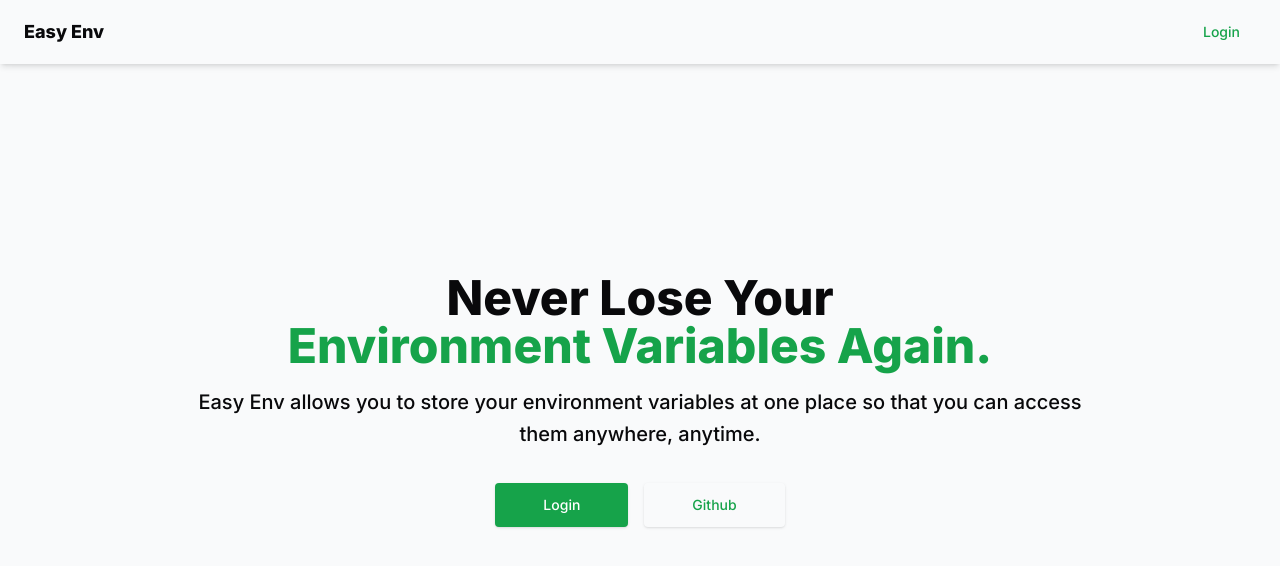
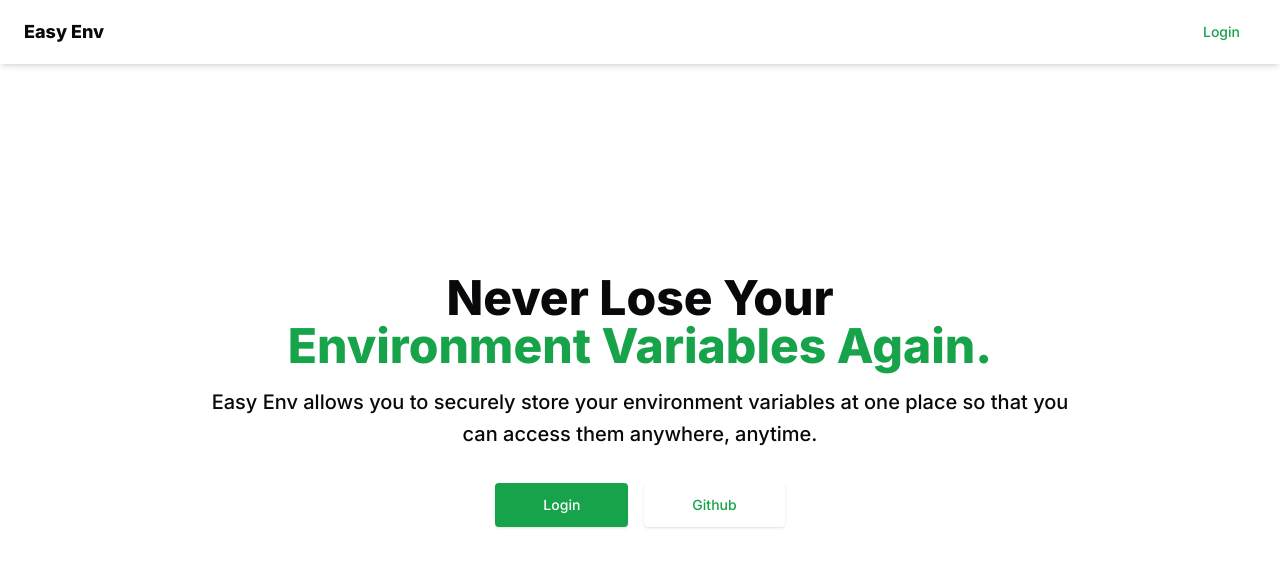
Before and after one commit to actuallyakshat/easy-env, a Next.js app: page / in a window 1280 px wide. Shown: the top 566 px of the page. Built offline with nearby package versions, Linux system fonts and the light colour scheme; no server answers; what prisma-field-encryption would draw is missing.

Commit message:
ui: login page height enhancement & landing description update

```diff
--- a/app/_components/Navbar.tsx
+++ b/app/_components/Navbar.tsx
@@ -5,7 +5,7 @@ import React from "react";
 
 export default function Navbar() {
   return (
-    <header className="fixed z-[49] h-16 w-full shadow-md">
+    <header className="fixed z-[49] bg-background h-16 w-full shadow-md">
       <nav className="max-w-screen-xl px-6 h-full mx-auto flex w-full items-center justify-between">
         <Link href={"/"}>
           <h2 className="font-extrabold text-lg">Easy Env</h2>
--- a/app/page.tsx
+++ b/app/page.tsx
@@ -5,7 +5,7 @@ export default async function Home() {
   const { userId } = await auth();
 
   return (
-    <section className="bg-gray-50 -mt-16">
+    <section className="-mt-16">
       <div className="mx-auto max-w-screen-xl px-4 py-32 lg:flex lg:h-screen lg:items-center">
         <div className="mx-auto max-w-4xl text-center">
           <h1 className="text-3xl font-extrabold sm:text-5xl">
@@ -17,8 +17,8 @@ export default async function Home() {
           </h1>
 
           <p className="mt-4 font-medium sm:text-xl/relaxed">
-            Easy Env allows you to store your environment variables at one place
-            so that you can access them anywhere, anytime.
+            Easy Env allows you to securely store your environment variables at
+            one place so that you can access them anywhere, anytime.
           </p>
 
           <div className="mt-8 flex flex-wrap justify-center gap-4">
--- a/app/sign-in/[[...sign-in]]/page.tsx
+++ b/app/sign-in/[[...sign-in]]/page.tsx
@@ -2,7 +2,7 @@ import { SignIn } from "@clerk/nextjs";
 
 export default function Login() {
   return (
-    <div className="h-screen flex items-center justify-center">
+    <div className="-mt-16 h-screen flex items-center justify-center">
       <SignIn />
     </div>
   );
```
